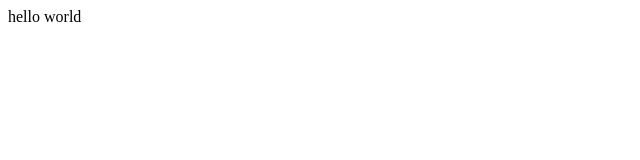
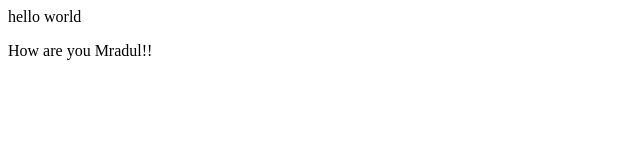
Before and after one commit to MradulIsLearning/Aircanvas, a plain HTML site: page index.html in a window 1280 px wide. Shown: the whole page, without its empty margins (0-640 px from the left). Drawn offline with Linux system fonts and the light colour scheme.

Commit message:
second update

```diff
--- a/index.html
+++ b/index.html
@@ -1 +1,2 @@
 <p>hello world</p>
+<p>How are you Mradul!! </p>
```
